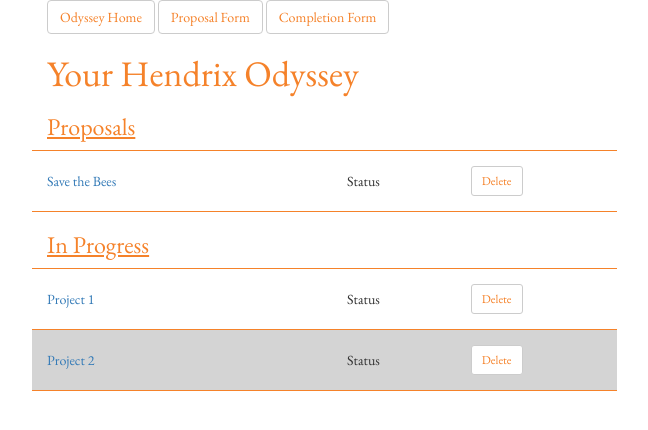
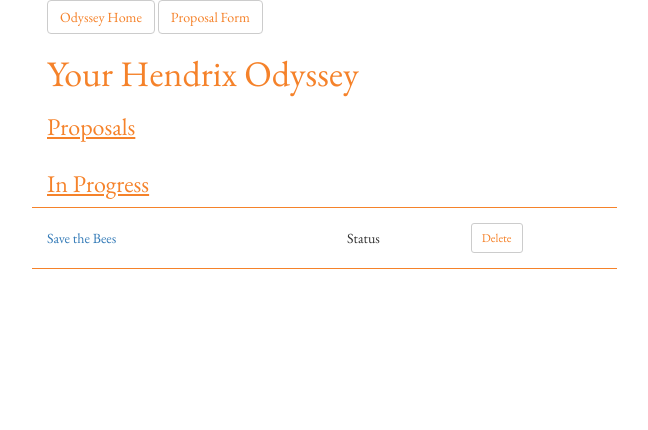
Before and after one commit to sweetenmn/HDXodyssey, a Django app: page /odyssey/ in a window 1280 px wide. Shown: the top 430 px of the page, without its empty margins (23-671 px from the left). Run offline with Django 3.2, Linux system fonts and the light colour scheme; data comes from the database, SQL or seed files in the repository; both versions use the stored data as it was after the commit; some libraries are stand-ins or nearby versions.

Commit message:
Project status & completion form populated

```diff
--- a/projects/templates/projects/base.html
+++ b/projects/templates/projects/base.html
@@ -19,7 +19,6 @@
 	<div id="header">
 	<a class="btn btn-default" href="/odyssey">Odyssey Home</a>
 	<a class="btn btn-default" href="{% url 'projects:proposal' %}">Proposal Form</a>
-	<a class="btn btn-default" href="{% url 'projects:completion' %}">Completion Form</a>
 	</div>
 	</div>
 	<div id="content">
--- a/projects/templates/projects/landing.html
+++ b/projects/templates/projects/landing.html
@@ -6,34 +6,25 @@
 <h3>Proposals</h3>
 <div class="row">
 <table id="proposalsTable" class="col-md-6">
+
+
+</table>
+</div>
+<h3>In Progress</h3>
+<div class="row">
+<table id="progressTable" class="col-md-6">
     {% for proposal in projects %}
         <tr>
           <td class="titlecol">
-            <a href="#">{{proposal.title}}</a>
+            <a href="{% url 'projects:status' proposal.id %}">{{proposal.title}}</a>
           </td>
           <td>Status</td>
           <td>
             <a class="btn btn-default btn-sm" href=#>Delete</a>
           </td>
         </tr>
-      {% endfor %}
+    {% endfor %}
 
-</table>
-</div>
-<h3>In Progress</h3>
-<div class="row">
-<table id="progressTable" class="col-md-6">
-    <tr>
-        <td class="titlecol"><a href="{% url 'projects:status' %}">Project 1</a></td>
-        <td>Status</td>
-        <td><a class="btn btn-default btn-sm" href=#>Delete</a></td>
-    </tr>
-
-    <tr>
-        <td class="titlecol"><a href="{% url 'projects:status' %}">Project 2</a></td>
-        <td>Status</td>
-        <td><a class="btn btn-default btn-sm" href=#>Delete</a></td>
-    </tr>
 </table>
 </div>
 </div>
--- a/projects/urls.py
+++ b/projects/urls.py
@@ -4,7 +4,7 @@ from . import views
 app_name = 'projects'
 urlpatterns = [url(r'^$', views.landing, name = 'landing'),
                url(r'^proposal/', views.proposal, name = 'proposal'),
-               url(r'^completion/', views.completion, name = 'completion'),
-               url(r'^status/',views.status, name='status'),
+               url(r'^complete-project/(?P<project_id>[0-9]+)', views.completion, name = 'completion'),
+               url(r'^project-status/(?P<project_id>[0-9]+)',views.status, name='status'),
                url(r'^proposal/submit_proposal/$', views.submit_proposal, name='submit_proposal'),
                ]
--- a/projects/views.py
+++ b/projects/views.py
@@ -13,12 +13,12 @@ def proposal(request):
     supervisors = User.objects.filter(groups__name='Supervisors')
     return render(request, 'projects/proposal.html', {'supervisors':supervisors})
 
-def status(request):
-    return render(request,'projects/status.html')
+def status(request, project_id):
+    project = get_object_or_404(Project, pk=project_id)
+    return render(request, 'projects/status.html', {'project':project})
 
 
 def submit_proposal(request):
-    print('submit')
     if request.method == 'POST':
         new_title = request.POST.get('title')
         adv = request.POST.get('super')
@@ -47,5 +47,6 @@ def landing(request):
     projects = Project.objects.all()
     return render(request, 'projects/landing.html', {'projects':projects})
 
-def completion(request):
-    return render(request, 'projects/completion.html')
+def completion(request, project_id):
+    project = get_object_or_404(Project, pk=project_id)
+    return render(request, 'projects/completion.html', {'project':project})
```
Also changed, not shown: projects/templates/projects/Status.html (+4 -3 lines), projects/templates/projects/completion.html (+9 -9 lines), db.sqlite3.
